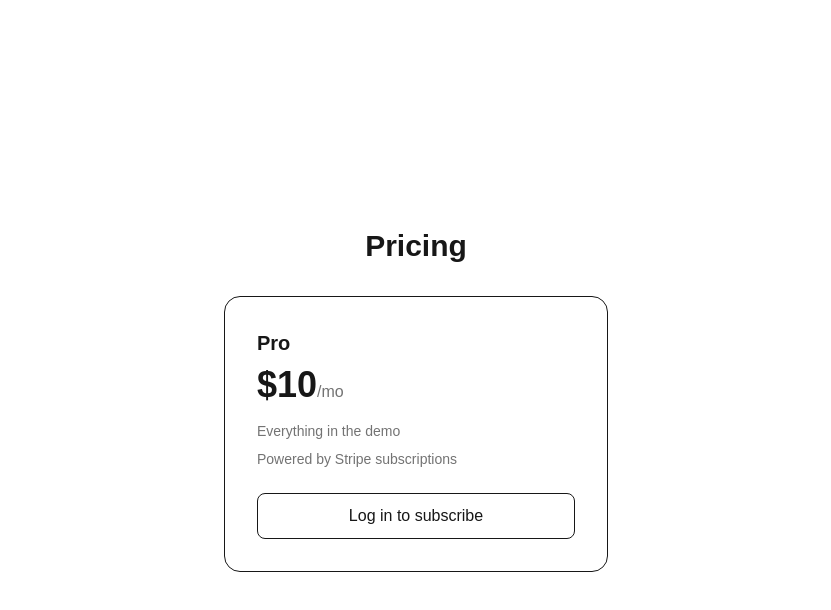
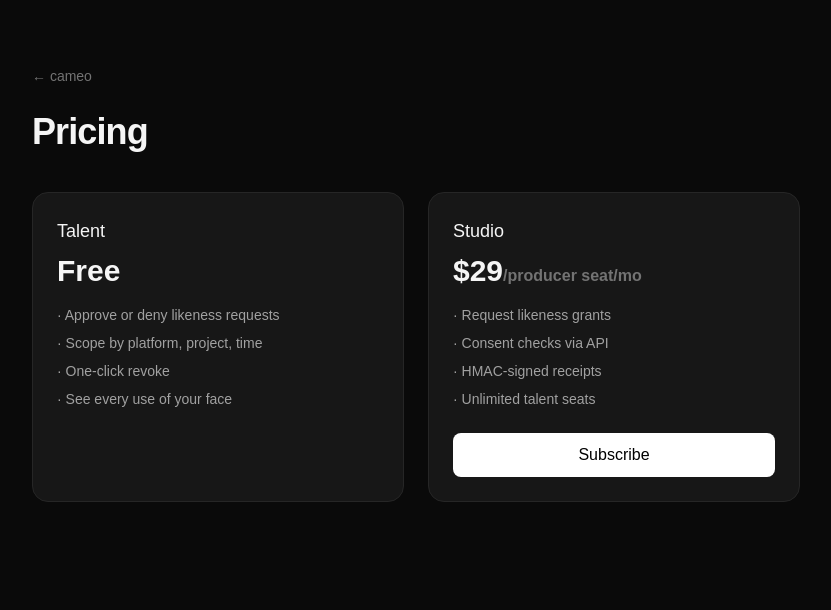
Before and after one commit to ianalin123/built-different, a Next.js app: page /pricing in a window 1280 px wide. Shown: the top 610 px of the page, without its empty margins (224-1055 px from the left). Built offline with nearby package versions, Linux system fonts and the light colour scheme; no server answers.

Commit message:
feat: cameo landing and pricing reskin

```diff
--- a/src/app/page.tsx
+++ b/src/app/page.tsx
@@ -3,32 +3,45 @@ import { auth0 } from "@/lib/auth0";
 
 export default async function Home() {
   const session = await auth0.getSession();
-
   return (
-    <main className="flex min-h-screen flex-col items-center justify-center gap-6 p-8">
-      <h1 className="text-4xl font-bold">Built Different</h1>
-      <p className="text-lg text-neutral-500">
-        Auth0 x Stripe hackathon — product TBD, plumbing done.
-      </p>
-      <div className="flex gap-4">
-        {session ? (
-          <>
-            <Link href="/dashboard" className="rounded-lg bg-black px-5 py-2.5 text-white dark:bg-white dark:text-black">
-              Dashboard
-            </Link>
-            <a href="/auth/logout" className="rounded-lg border px-5 py-2.5">
-              Log out
-            </a>
-          </>
-        ) : (
-          <a href="/auth/login" className="rounded-lg bg-black px-5 py-2.5 text-white dark:bg-white dark:text-black">
-            Log in
+    <main className="flex min-h-screen flex-col bg-neutral-950 text-neutral-100">
+      <nav className="flex items-center justify-between px-8 py-5">
+        <span className="font-semibold tracking-tight">cameo</span>
+        <div className="flex gap-5 text-sm text-neutral-400">
+          <Link href="/pricing" className="hover:text-white">Pricing</Link>
+          {session ? (
+            <Link href="/dashboard" className="hover:text-white">Dashboard</Link>
+          ) : (
+            <a href="/auth/login" className="hover:text-white">Log in</a>
+          )}
+        </div>
+      </nav>
+      <section className="mx-auto flex max-w-3xl flex-1 flex-col justify-center gap-6 px-8 pb-24">
+        <p className="text-sm font-medium uppercase tracking-widest text-red-400">
+          consent infrastructure for ai video
+        </p>
+        <h1 className="text-5xl font-semibold leading-tight tracking-tight">
+          Every face in your feed
+          <br />
+          signed off. <span className="text-neutral-500">Or didn&apos;t.</span>
+        </h1>
+        <p className="max-w-xl text-lg text-neutral-400">
+          470 AI microdramas ship every day. Cameo is the consent ledger behind them:
+          talent grants scoped rights to their likeness, studios verify every render,
+          and each check produces a signed receipt.
+        </p>
+        <div className="flex gap-3">
+          <a href="/auth/login" className="rounded-lg bg-white px-6 py-3 font-medium text-black">
+            Start your studio
           </a>
-        )}
-        <Link href="/pricing" className="rounded-lg border px-5 py-2.5">
-          Pricing
-        </Link>
-      </div>
+          <Link href="/pricing" className="rounded-lg border border-neutral-700 px-6 py-3 text-neutral-300">
+            Pricing
+          </Link>
+        </div>
+        <p className="pt-6 font-mono text-xs text-neutral-600">
+          POST /api/v1/check → {"{"} &quot;result&quot;: &quot;allowed&quot;, &quot;receipt&quot;: signed {"}"}
+        </p>
+      </section>
     </main>
   );
 }
--- a/src/app/pricing/page.tsx
+++ b/src/app/pricing/page.tsx
@@ -1,34 +1,46 @@
-import { auth0 } from "@/lib/auth0";
+import Link from "next/link";
 
-export default async function PricingPage() {
-  const session = await auth0.getSession();
+const TIERS = [
+  {
+    name: "Talent", price: "Free", per: "",
+    features: ["Approve or deny likeness requests", "Scope by platform, project, time",
+      "One-click revoke", "See every use of your face"],
+    cta: false,
+  },
+  {
+    name: "Studio", price: "$29", per: "/producer seat/mo",
+    features: ["Request likeness grants", "Consent checks via API",
+      "HMAC-signed receipts", "Unlimited talent seats"],
+    cta: true,
+  },
+];
 
+export default function Pricing() {
   return (
-    <main className="flex min-h-screen flex-col items-center justify-center gap-8 p-8">
-      <h1 className="text-3xl font-bold">Pricing</h1>
-      <div className="w-full max-w-sm rounded-2xl border p-8">
-        <h2 className="text-xl font-semibold">Pro</h2>
-        <p className="mt-2 text-4xl font-bold">
-          $10<span className="text-base font-normal text-neutral-500">/mo</span>
+    <main className="min-h-screen bg-neutral-950 px-8 py-16 text-neutral-100">
+      <div className="mx-auto max-w-3xl">
+        <Link href="/" className="text-sm text-neutral-500 hover:text-white">← cameo</Link>
+        <h1 className="mt-6 text-4xl font-semibold tracking-tight">Pricing</h1>
+        <div className="mt-10 grid gap-6 md:grid-cols-2">
+          {TIERS.map((t) => (
+            <div key={t.name} className="rounded-2xl border border-neutral-800 bg-neutral-900 p-6">
+              <h2 className="text-lg font-medium">{t.name}</h2>
+              <p className="mt-2 text-3xl font-semibold">
+                {t.price}<span className="text-base text-neutral-500">{t.per}</span>
               </p>
-        <ul className="mt-4 space-y-2 text-sm text-neutral-500">
-          <li>Everything in the demo</li>
-          <li>Powered by Stripe subscriptions</li>
+              <ul className="mt-4 space-y-2 text-sm text-neutral-400">
+                {t.features.map((f) => <li key={f}>· {f}</li>)}
               </ul>
-        {session ? (
-          <form action="/api/checkout" method="POST">
-            <button className="mt-6 w-full rounded-lg bg-black py-2.5 text-white dark:bg-white dark:text-black">
+              {t.cta && (
+                <form method="POST" action="/api/checkout" className="mt-6">
+                  <button className="w-full rounded-lg bg-white px-5 py-2.5 font-medium text-black">
                     Subscribe
                   </button>
                 </form>
-        ) : (
-          <a
-            href="/auth/login?returnTo=/pricing"
-            className="mt-6 block w-full rounded-lg border py-2.5 text-center"
-          >
-            Log in to subscribe
-          </a>
               )}
+            </div>
+          ))}
+        </div>
       </div>
     </main>
   );
```
Lines whose indentation alone changed are shown as unchanged.
